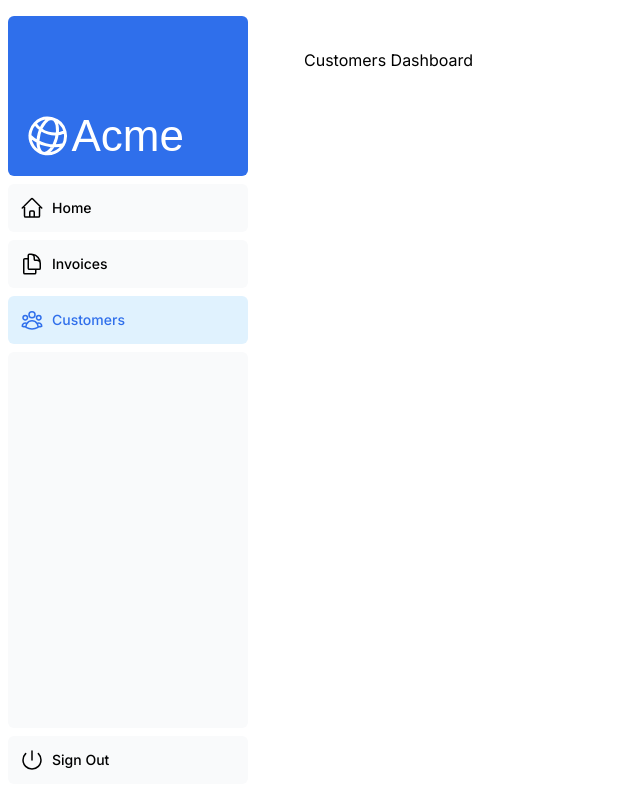
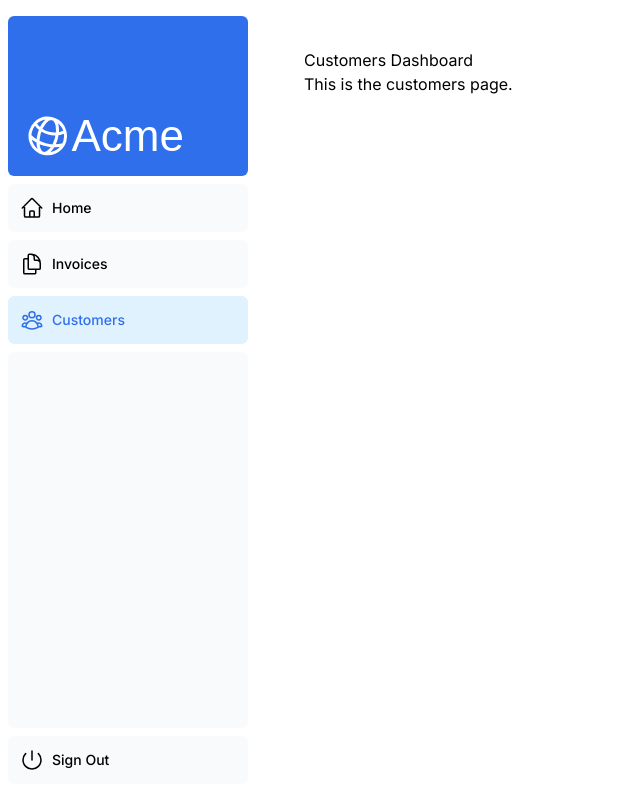
Before and after one commit to syakillasaals/tugasframework, a Next.js app: page /dashboard/customers in a window 1280 px wide. Shown: the whole page, without its empty margins (0-640 px from the left). Built offline with nearby package versions, Linux system fonts and the light colour scheme; a web font is replaced by a local one.

Commit message:
Fix: Add content to page.tsx

```diff
--- a/app/dashboard/customers/page.tsx
+++ b/app/dashboard/customers/page.tsx
@@ -1,3 +1,8 @@
-export default function Page() {
-    return <div>Customers Dashboard</div>;
+export default function CustomersPage() {
+    return (
+      <div>
+        <h1>Customers Dashboard</h1>
+        <p>This is the customers page.</p>
+      </div>
+    );
   }
```
